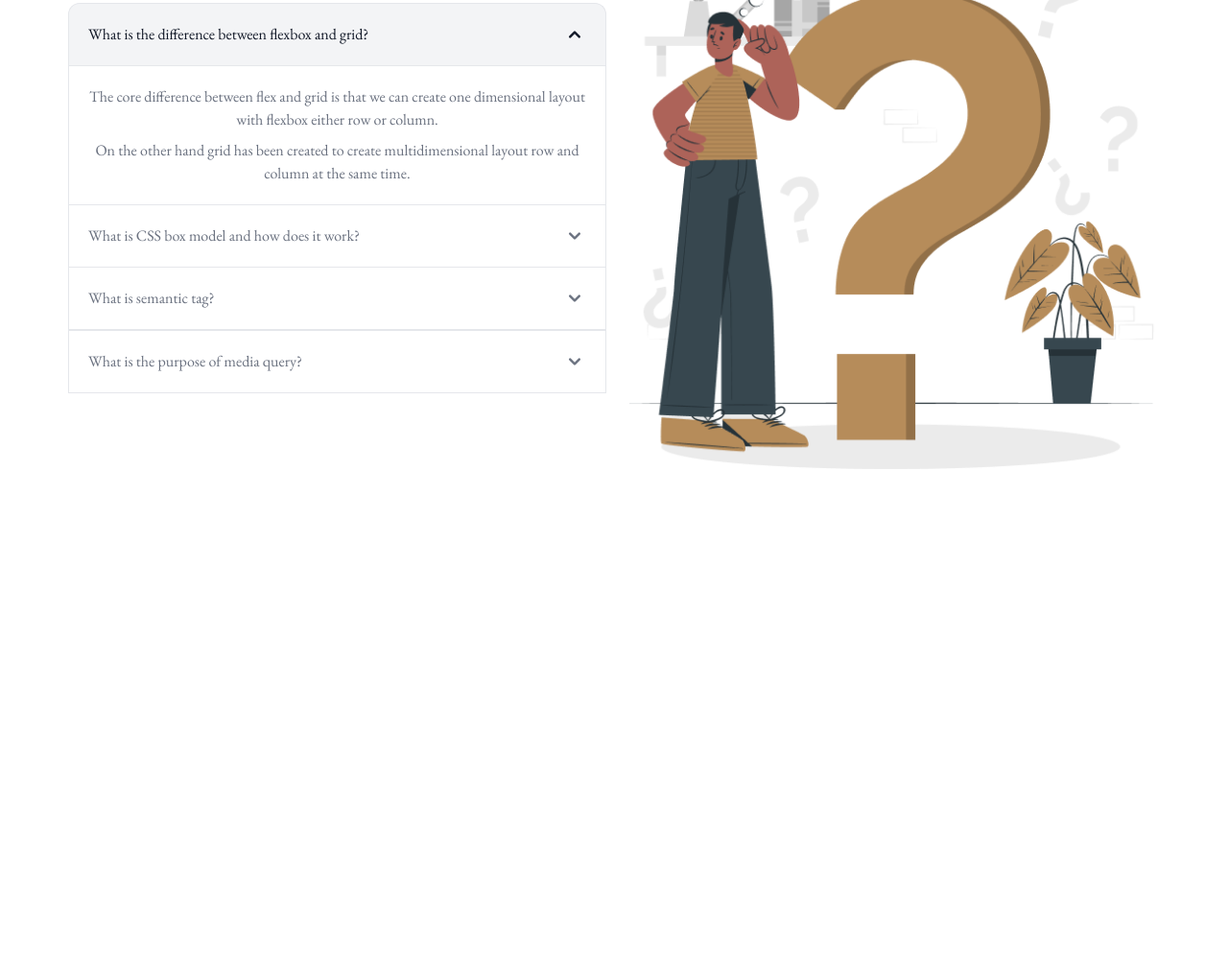
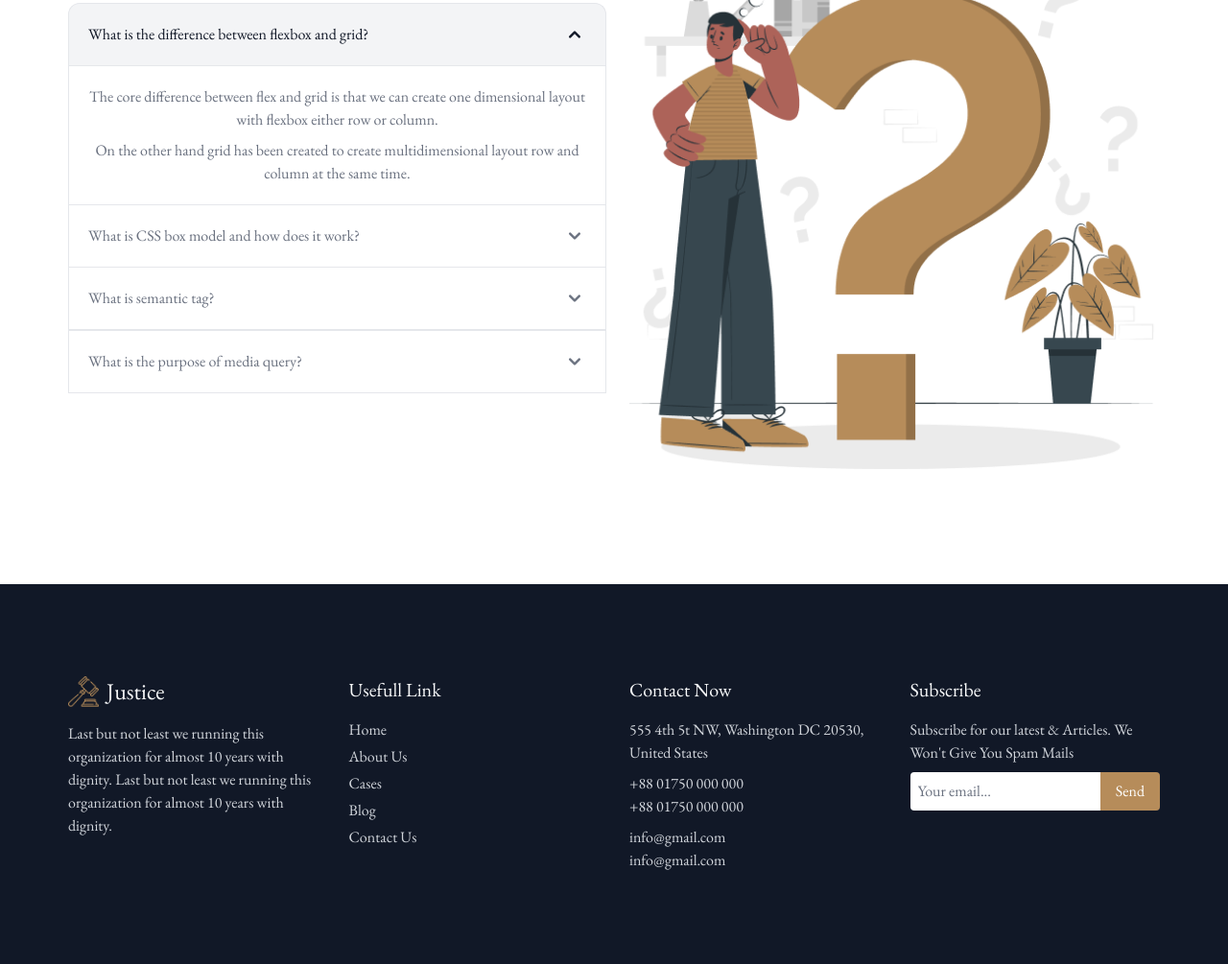
Before and after one commit to mehedihasan2810/legal-house, a website: page index.html in a window 1280 px wide. Shown: the part 3075-4080 px from the top of the page at 96% size. Before the commit the page ends 3564 px from the top, so only its background shows below. Drawn offline with nearby package versions, Linux system fonts and the light colour scheme.

Commit message:
added footer

```diff
--- a/index.html
+++ b/index.html
@@ -22,7 +22,7 @@
       rel="stylesheet"
     />
   </head>
-  <body class="font-garamond">
+  <body class="font-garamond overflow-x-hidden">
     <!-- HEADER STARTS -->
     <header>
       <!-- NAVBAR STARTS -->
@@ -736,7 +736,6 @@
                 </div>
               </div>
             </div>
-
             <!-- Accordion ends -->
 
             <img
@@ -752,6 +751,92 @@
     </main>
     <!-- MAIN ENDS -->
 
+    <!-- FOOTER STARTS -->
+    <footer class="bg-gray-900 py-24 mt-[5rem] sm:mt-[7.5rem]">
+      <div class="max-w-[73.125rem] mx-auto px-[6px] md:px-4">
+        <div class="grid grid-cols-1 sm:grid-cols-2 lg:grid-cols-4 gap-8">
+          <div>
+            <div class="flex items-center gap-2 mb-4">
+              <img
+                class="w-8 h-18 object-contain"
+                src="./images/justice.png"
+                alt=""
+              />
+              <h3 class="text-gray-50 text-2xl">Justice</h3>
+            </div>
+            <p class="text-gray-300">
+              Last but not least we running this organization for almost 10
+              years with dignity. Last but not least we running this
+              organization for almost 10 years with dignity.
+            </p>
+          </div>
+          <div>
+            <h3 class="text-gray-50 text-xl mb-4">Usefull Link</h3>
+            <a
+              class="text-gray-300 mb-1 block hover:underline text-base"
+              href="#"
+              >Home</a
+            >
+            <a
+              class="text-gray-300 mb-1 block hover:underline text-base"
+              href="#"
+              >About Us</a
+            >
+            <a
+              class="text-gray-300 mb-1 block hover:underline text-base"
+              href="#"
+              >Cases</a
+            >
+            <a
+              class="text-gray-300 mb-1 block hover:underline text-base"
+              href="#"
+              >Blog</a
+            >
+            <a
+              class="text-gray-300 mb-1 block hover:underline text-base"
+              href="#"
+              >Contact Us</a
+            >
+          </div>
+
+          <div>
+            <h3 class="text-gray-50 text-xl mb-4">Contact Now</h3>
+            <address class="not-italic text-gray-300 space-y-2 text-base">
+              <p>555 4th 5t NW, Washington DC 20530, United States</p>
+              <p>
+                +88 01750 000 000<br />
+                +88 01750 000 000
+              </p>
+              <p>
+                info@gmail.com<br />
+                info@gmail.com
+              </p>
+            </address>
+          </div>
+
+          <div>
+            <h3 class="text-gray-50 text-xl mb-4">Subscribe</h3>
+            <p class="text-gray-300 mb-2">
+              Subscribe for our latest & Articles. We Won't Give You Spam Mails
+            </p>
+            <label class="flex items-center" for="email"
+              ><input
+                class="p-2 border-0 rounded-l lg:w-full"
+                type="email"
+                name="email"
+                id="email"
+                placeholder="Your email..."
+              />
+              <button class="text-white px-4 py-2 bg-[#b68c5a] rounded-r">
+                Send
+              </button></label
+            >
+          </div>
+        </div>
+      </div>
+    </footer>
+    <!-- FOOTER ENDS -->
+
     <!-- FLOWBITE JS CDN -->
     <script src="https://cdnjs.cloudflare.com/ajax/libs/flowbite/1.6.2/flowbite.min.js"></script>
   </body>
```
Also changed, not shown: dist/output.css, images/send.svg (added).
